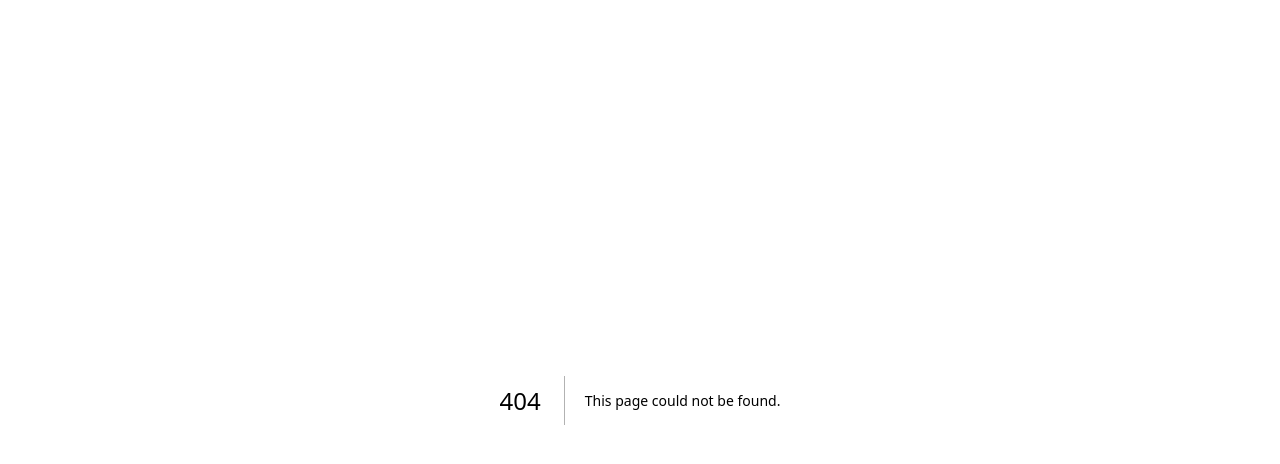
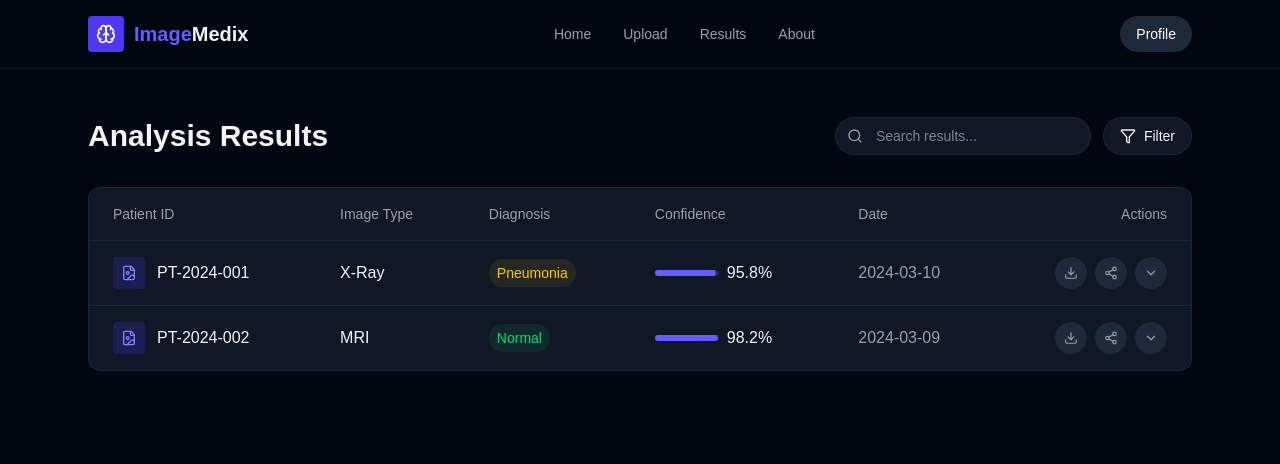
Before and after one commit to htmw/2025S-The-Minions, a Next.js app in the folder code/imagemedix/: page /results in a window 1280 px wide. Before the commit this address had no page. Shown: the top 464 px of the page. Built offline with nearby package versions, Linux system fonts and the light colour scheme.

Commit message:
results page

```diff
--- /dev/null
+++ b/code/imagemedix/src/app/results/page.tsx
@@ -0,0 +1,170 @@
+"use client";
+
+import React, { useState } from "react";
+import {
+  Brain,
+  Search,
+  Filter,
+  Download,
+  Share2,
+  FileImage,
+  ChevronDown,
+  Clock
+} from "lucide-react";
+import Link from "next/link";
+
+export default function ResultsPage() {
+  const [results] = useState([
+    {
+      id: 1,
+      patientId: "PT-2024-001",
+      imageType: "X-Ray",
+      diagnosis: "Pneumonia",
+      confidence: 95.8,
+      date: "2024-03-10",
+      status: "complete"
+    },
+    {
+      id: 2,
+      patientId: "PT-2024-002",
+      imageType: "MRI",
+      diagnosis: "Normal",
+      confidence: 98.2,
+      date: "2024-03-09",
+      status: "complete"
+    },
+    // Add more mock results as needed
+  ]);
+
+  return (
+    <div className="min-h-screen bg-gray-950 text-gray-100">
+      {/* Header */}
+      <header className="sticky top-0 z-50 border-b border-gray-900 bg-gray-950/80 backdrop-blur-md">
+        <div className="max-w-6xl mx-auto px-4 sm:px-6 py-4">
+          <nav className="flex justify-between items-center">
+            <Link href="/" className="flex items-center gap-2.5">
+              <div className="w-9 h-9 rounded bg-indigo-600 flex items-center justify-center text-white">
+                <Brain size={20} />
+              </div>
+              <span className="text-xl font-bold">
+                <span className="text-indigo-500">Image</span>Medix
+              </span>
+            </Link>
+
+            <div className="hidden md:flex items-center gap-8 text-gray-400">
+              <Link href="/home" className="text-sm hover:text-white transition-colors">Home</Link>
+              <Link href="/upload" className="text-sm hover:text-white transition-colors">Upload</Link>
+              <Link href="/results" className="text-sm hover:text-white transition-colors">Results</Link>
+              <Link href="/about" className="text-sm hover:text-white transition-colors">About</Link>
+            </div>
+
+            <div className="flex items-center gap-3">
+              <Link
+                href="/profile"
+                className="rounded-full bg-gray-800 text-white px-4 py-2 text-sm font-medium hover:bg-gray-700 transition-all"
+              >
+                Profile
+              </Link>
+            </div>
+          </nav>
+        </div>
+      </header>
+
+      <main className="py-12">
+        <div className="max-w-6xl mx-auto px-4 sm:px-6">
+          {/* Page Header */}
+          <div className="flex flex-col sm:flex-row sm:items-center sm:justify-between gap-4 mb-8">
+            <h1 className="text-3xl font-bold">Analysis Results</h1>
+
+            <div className="flex items-center gap-3">
+              <div className="relative">
+                <Search size={16} className="absolute left-3 top-1/2 -translate-y-1/2 text-gray-400" />
+                <input
+                  type="text"
+                  placeholder="Search results..."
+                  className="bg-gray-900 rounded-full pl-10 pr-4 py-2 text-sm border border-gray-800 focus:border-indigo-500 focus:outline-none focus:ring-1 focus:ring-indigo-500 w-full sm:w-64"
+                />
+              </div>
+
+              <button className="flex items-center gap-2 rounded-full bg-gray-900 px-4 py-2 text-sm border border-gray-800 hover:bg-gray-800 transition-colors">
+                <Filter size={16} />
+                Filter
+              </button>
+            </div>
+          </div>
+
+          {/* Results Table */}
+          <div className="bg-gray-900 rounded-xl border border-gray-800 overflow-hidden">
+            <div className="overflow-x-auto">
+              <table className="w-full">
+                <thead>
+                  <tr className="border-b border-gray-800">
+                    <th className="text-left px-6 py-4 text-sm font-medium text-gray-400">Patient ID</th>
+                    <th className="text-left px-6 py-4 text-sm font-medium text-gray-400">Image Type</th>
+                    <th className="text-left px-6 py-4 text-sm font-medium text-gray-400">Diagnosis</th>
+                    <th className="text-left px-6 py-4 text-sm font-medium text-gray-400">Confidence</th>
+                    <th className="text-left px-6 py-4 text-sm font-medium text-gray-400">Date</th>
+                    <th className="text-right px-6 py-4 text-sm font-medium text-gray-400">Actions</th>
+                  </tr>
+                </thead>
+                <tbody>
+                  {results.map((result) => (
+                    <tr
+                      key={result.id}
+                      className="border-b border-gray-800 last:border-0 hover:bg-gray-800/50 transition-colors"
+                    >
+                      <td className="px-6 py-4">
+                        <div className="flex items-center gap-3">
+                          <div className="w-8 h-8 rounded bg-indigo-600/20 flex items-center justify-center">
+                            <FileImage size={16} className="text-indigo-400" />
+                          </div>
+                          <span>{result.patientId}</span>
+                        </div>
+                      </td>
+                      <td className="px-6 py-4">{result.imageType}</td>
+                      <td className="px-6 py-4">
+                        <span className={`inline-flex items-center gap-1.5 px-2 py-1 rounded-full text-sm
+                          ${result.diagnosis === "Normal"
+                            ? "bg-green-500/10 text-green-400"
+                            : "bg-yellow-500/10 text-yellow-400"
+                          }`}
+                        >
+                          {result.diagnosis}
+                        </span>
+                      </td>
+                      <td className="px-6 py-4">
+                        <div className="flex items-center gap-2">
+                          <div className="w-16 bg-gray-800 h-1.5 rounded-full">
+                            <div
+                              className="bg-indigo-500 h-1.5 rounded-full"
+                              style={{ width: `${result.confidence}%` }}
+                            ></div>
+                          </div>
+                          <span>{result.confidence}%</span>
+                        </div>
+                      </td>
+                      <td className="px-6 py-4 text-gray-400">{result.date}</td>
+                      <td className="px-6 py-4">
+                        <div className="flex items-center justify-end gap-2">
+                          <button className="w-8 h-8 rounded-full bg-gray-800 flex items-center justify-center hover:bg-gray-700 transition-colors">
+                            <Download size={14} className="text-gray-400" />
+                          </button>
+                          <button className="w-8 h-8 rounded-full bg-gray-800 flex items-center justify-center hover:bg-gray-700 transition-colors">
+                            <Share2 size={14} className="text-gray-400" />
+                          </button>
+                          <button className="w-8 h-8 rounded-full bg-gray-800 flex items-center justify-center hover:bg-gray-700 transition-colors">
+                            <ChevronDown size={14} className="text-gray-400" />
+                          </button>
+                        </div>
+                      </td>
+                    </tr>
+                  ))}
+                </tbody>
+              </table>
+            </div>
+          </div>
+        </div>
+      </main>
+    </div>
+  );
+}
```
